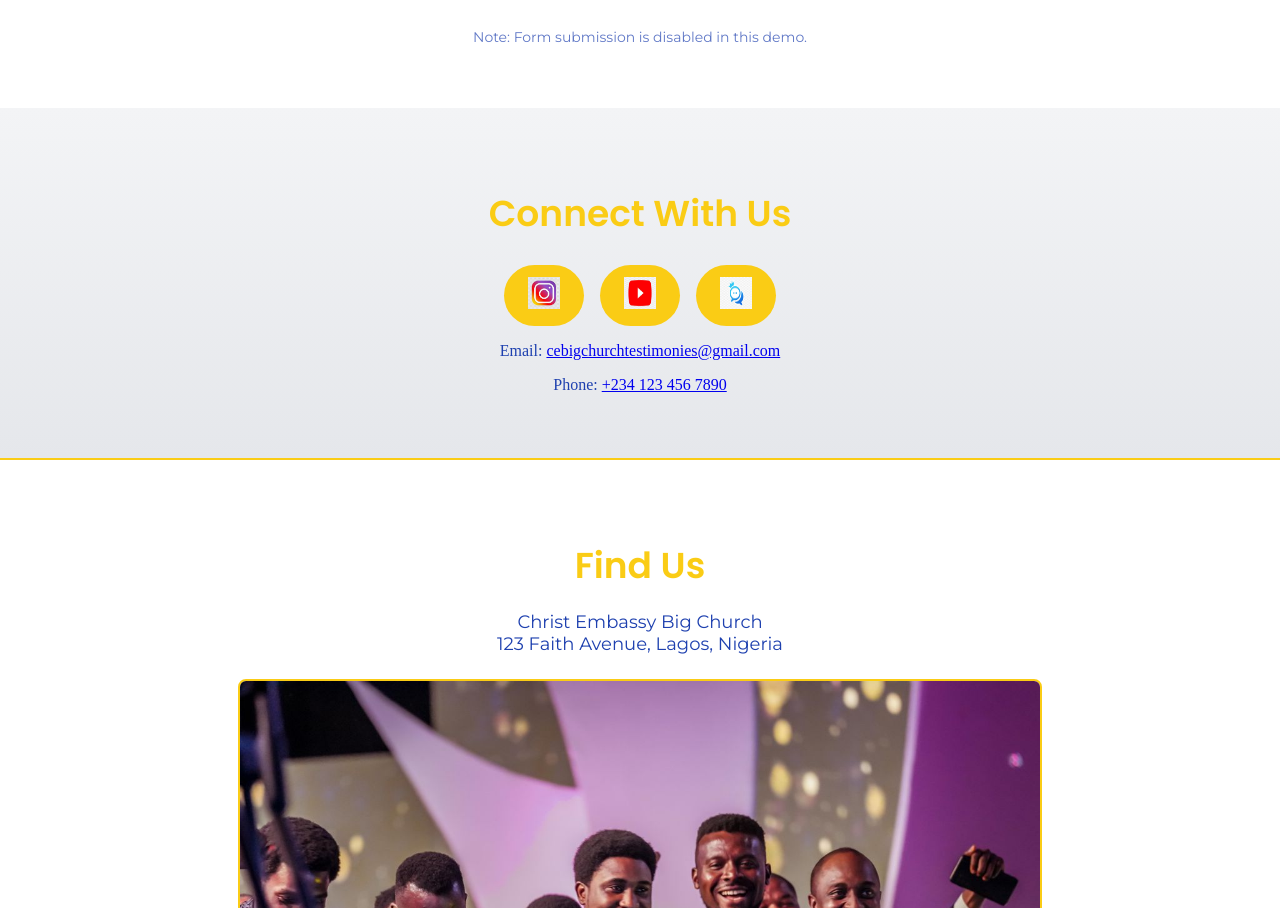
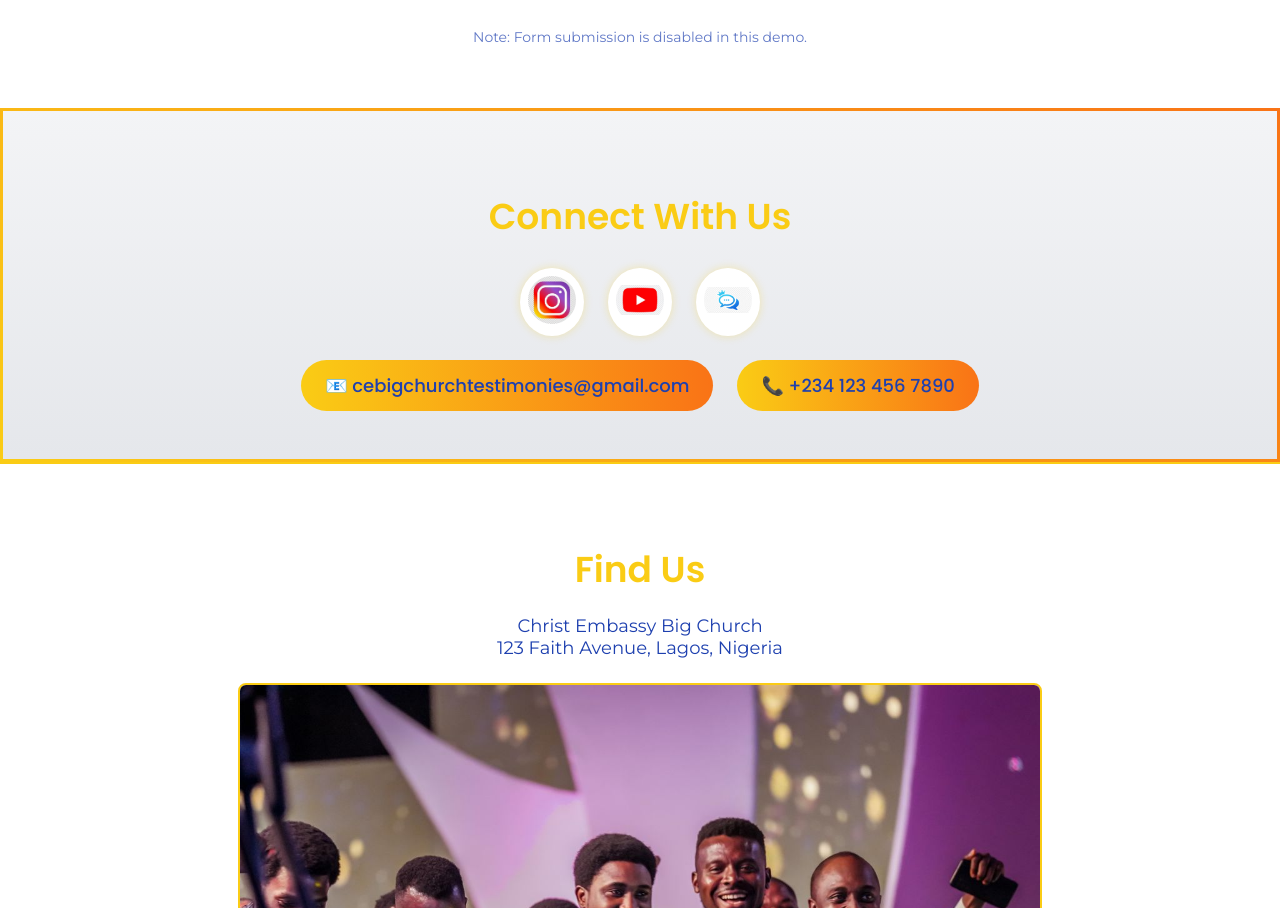
Before and after one commit to sophrone/cebigchurch, a Next.js app: page /contact in a window 1280 px wide. Shown: the part 825-1733 px from the top of the page. Built offline with nearby package versions, Linux system fonts and the light colour scheme.

Commit message:
Revamp Contact page Connect With Us section with rad design

```diff
--- a/app/contact/Contact.module.css
+++ b/app/contact/Contact.module.css
@@ -229,9 +229,24 @@
   width: 100%;
   text-align: center;
   background: linear-gradient(180deg, #f3f4f6, #e5e7eb);
+  border: 3px solid transparent;
+  border-image: linear-gradient(45deg, #facc15, #f97316) 1;
+  position: relative;
   max-width: 100%;
   overflow-x: hidden;
   box-sizing: border-box;
+}
+
+.social::before {
+  content: "";
+  position: absolute;
+  top: 0;
+  left: 0;
+  right: 0;
+  bottom: 0;
+  background: rgba(250, 204, 21, 0.1);
+  z-index: -1;
+  animation: glowPulse 3s ease-in-out infinite;
 }
 
 @media (min-width: 640px) {
@@ -258,30 +273,98 @@
 .socialLinks {
   display: flex;
   justify-content: center;
-  gap: 1rem;
+  gap: 1.5rem;
   flex-wrap: wrap;
+  margin-bottom: 1.5rem;
 }
 
 .socialLink {
-  font-family: var(--font-montserrat), sans-serif;
+  display: inline-block;
+  text-decoration: none;
+  transition: transform 0.3s ease;
+  border-radius: 50%;
+  background: #ffffff;
+  padding: 0.5rem;
+  box-shadow: 0 0 8px rgba(250, 204, 21, 0.3);
+}
+
+.socialLink:nth-child(1) {
+  animation: popIn 0.8s ease-out 0.2s;
+  animation-fill-mode: both;
+}
+
+.socialLink:nth-child(2) {
+  animation: popIn 0.8s ease-out 0.4s;
+  animation-fill-mode: both;
+}
+
+.socialLink:nth-child(3) {
+  animation: popIn 0.8s ease-out 0.6s;
+  animation-fill-mode: both;
+}
+
+.socialLink:hover {
+  transform: rotate(5deg) scale(1.1);
+  box-shadow: 0 0 12px rgba(249, 115, 22, 0.6);
+}
+
+.socialIcon {
+  width: 40px;
+  height: 40px;
+  border-radius: 50%;
+  object-fit: contain;
+  transition: filter 0.3s ease;
+}
+
+.socialIcon:hover {
+  filter: brightness(1.2);
+}
+
+@media (min-width: 640px) {
+  .socialIcon {
+    width: 48px;
+    height: 48px;
+  }
+}
+
+.contactInfo {
+  display: flex;
+  flex-direction: column;
+  gap: 1rem;
+  margin-top: 1rem;
+}
+
+@media (min-width: 640px) {
+  .contactInfo {
+    flex-direction: row;
+    justify-content: center;
+    gap: 1.5rem;
+  }
+}
+
+.contactLink {
+  font-family: var(--font-poppins), sans-serif;
   font-size: 1rem;
   font-weight: 500;
   color: #1e40af;
-  background: #facc15;
+  background: linear-gradient(90deg, #facc15, #f97316);
   padding: 0.5rem 1rem;
   border-radius: 9999px;
   text-decoration: none;
-  transition: transform 0.3s ease, background 0.3s ease;
-  animation: popIn 0.8s ease-out;
+  display: inline-flex;
+  align-items: center;
+  gap: 0.5rem;
+  transition: transform 0.3s ease, box-shadow 0.3s ease;
+  animation: fadeIn 1s ease-out;
 }
 
-.socialLink:hover {
+.contactLink:hover {
   transform: scale(1.05);
-  background: #f97316;
+  box-shadow: 0 0 8px rgba(249, 115, 22, 0.5);
 }
 
 @media (min-width: 640px) {
-  .socialLink {
+  .contactLink {
     font-size: 1.125rem;
     padding: 0.75rem 1.5rem;
   }
@@ -391,3 +474,15 @@
     transform: scale(1);
   }
 }
+
+@keyframes tilt {
+  0% {
+    transform: rotate(0deg);
+  }
+  50% {
+    transform: rotate(5deg);
+  }
+  100% {
+    transform: rotate(0deg);
+  }
+}
--- a/app/contact/page.tsx
+++ b/app/contact/page.tsx
@@ -58,8 +58,8 @@ export default function Contact() {
             <Image
               src="/instagram-logo.png"
               alt="Instagram"
-              width={32}
-              height={32}
+              width={40}
+              height={40}
               className={styles.socialIcon}
               onError={() => console.error("Failed to load image: /instagram-logo.png")}
             />
@@ -68,8 +68,8 @@ export default function Contact() {
             <Image
               src="/youtube-logo.png"
               alt="YouTube"
-              width={32}
-              height={32}
+              width={40}
+              height={40}
               className={styles.socialIcon}
               onError={() => console.error("Failed to load image: /youtube-logo.png")}
             />
@@ -78,16 +78,20 @@ export default function Contact() {
             <Image
               src="/kingschat-logo.png"
               alt="KingsChat"
-              width={32}
-              height={32}
+              width={40}
+              height={40}
               className={styles.socialIcon}
               onError={() => console.error("Failed to load image: /kingschat-logo.png")}
             />
           </Link>
         </div>
         <div className={styles.contactInfo}>
-          <p className={styles.contactText}>Email: <a href="mailto:cebigchurchtestimonies@gmail.com" className={styles.contactLink}>cebigchurchtestimonies@gmail.com</a></p>
-          <p className={styles.contactText}>Phone: <a href="tel:+2341234567890" className={styles.contactLink}>+234 123 456 7890</a></p>
+          <a href="mailto:cebigchurchtestimonies@gmail.com" className={styles.contactLink}>
+            📧 cebigchurchtestimonies@gmail.com
+          </a>
+          <a href="tel:+2341234567890" className={styles.contactLink}>
+            📞 +234 123 456 7890
+          </a>
         </div>
       </section>
 
```
